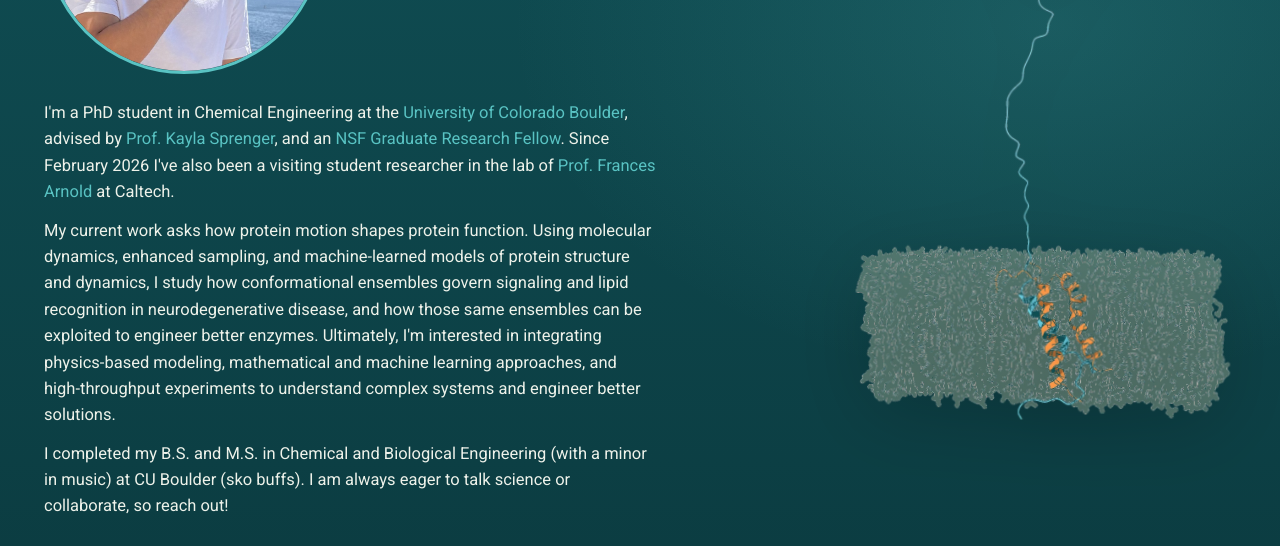
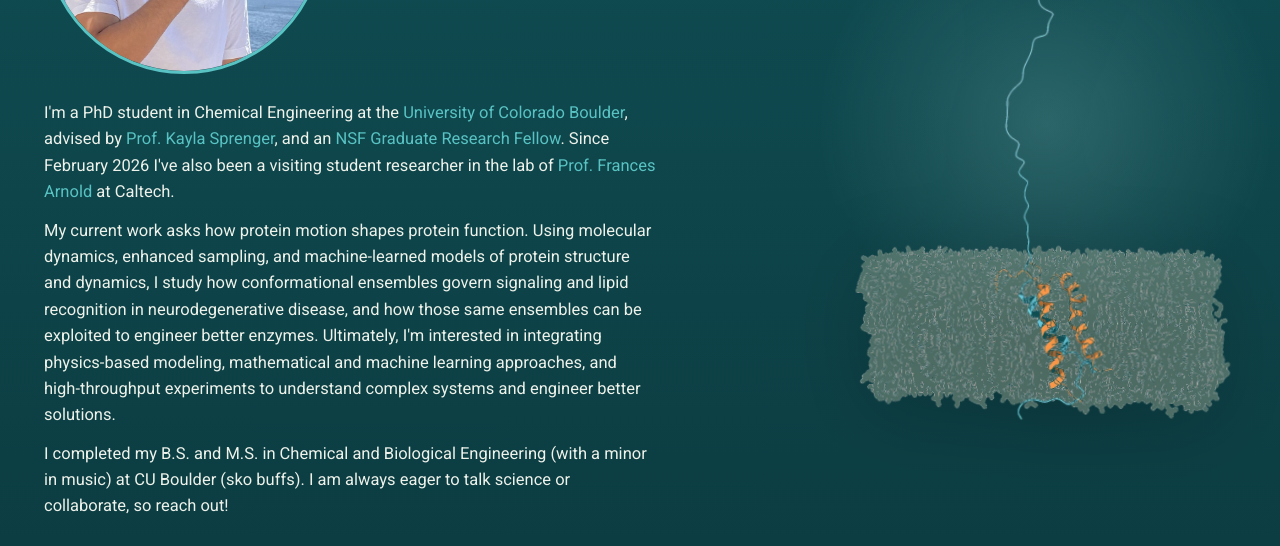
Before and after one commit to davidsaeb/davidsaeb.github.io, a plain HTML site: page index.html in a window 1280 px wide. Shown: the part 294-840 px from the top of the page. Drawn offline with Linux system fonts and the light colour scheme.

Commit message:
Add files via upload

```diff
--- a/index.html
+++ b/index.html
@@ -61,7 +61,7 @@
   nav ul a { color: var(--muted); }
   nav ul a:hover { color: var(--aqua); text-decoration: none; }
 
-  .page { position: relative; }
+  .page { position: relative; overflow-x: clip; }   /* glows never cause sideways scrolling */
 
   /* ---------- Media column (driven by the script at the bottom) ---------- */
   .rail-layer { position: absolute; inset: 0; pointer-events: none; z-index: 1; }
@@ -77,6 +77,12 @@
   @keyframes drift { 0%, 100% { transform: translateY(0) rotate(0); } 50% { transform: translateY(-14px) rotate(1deg); } }
 
   .ball.feature { left: -40px; }
+  /* round glow centered on the membrane render */
+  .ball.feature .drift { position: relative; }
+  .ball.feature .drift::before {
+    content: ""; position: absolute; left: 50%; top: 50%; width: 120%; aspect-ratio: 1; transform: translate(-50%, -50%);
+    background: radial-gradient(closest-side, rgba(166, 227, 225, .20), rgba(166, 227, 225, .08) 55%, rgba(166, 227, 225, 0) 100%);
+    pointer-events: none; z-index: -1; }
   .hero-img { max-height: min(680px, 74vh); width: auto; filter: drop-shadow(0 18px 40px rgba(0, 0, 0, .35)); }
   .glow { display: flex; align-items: center; justify-content: center; padding: 18px;
           background: radial-gradient(closest-side, rgba(166, 227, 225, .20), rgba(166, 227, 225, 0) 100%); }
@@ -95,11 +101,7 @@
   .frame-light video { width: 100%; height: auto; }
 
   /* ---------- Hero ---------- */
-  header.hero {
-    background:
-      radial-gradient(900px 600px at 82% 30%, rgba(89, 195, 195, .16), transparent 60%),
-      linear-gradient(180deg, var(--teal) 0%, var(--deep) 100%);
-  }
+  header.hero { background: linear-gradient(180deg, var(--teal) 0%, var(--deep) 100%); }
   header.hero .content { padding: 28px 0 36px; min-height: calc(100vh - 60px); display: flex; flex-direction: column; justify-content: center; }
   .who { display: flex; align-items: center; gap: 32px; margin-bottom: 26px; }
   .who img { width: 280px; height: 280px; border-radius: 50%; object-fit: cover; border: 3px solid var(--aqua); flex: none; background: var(--teal); }
```
